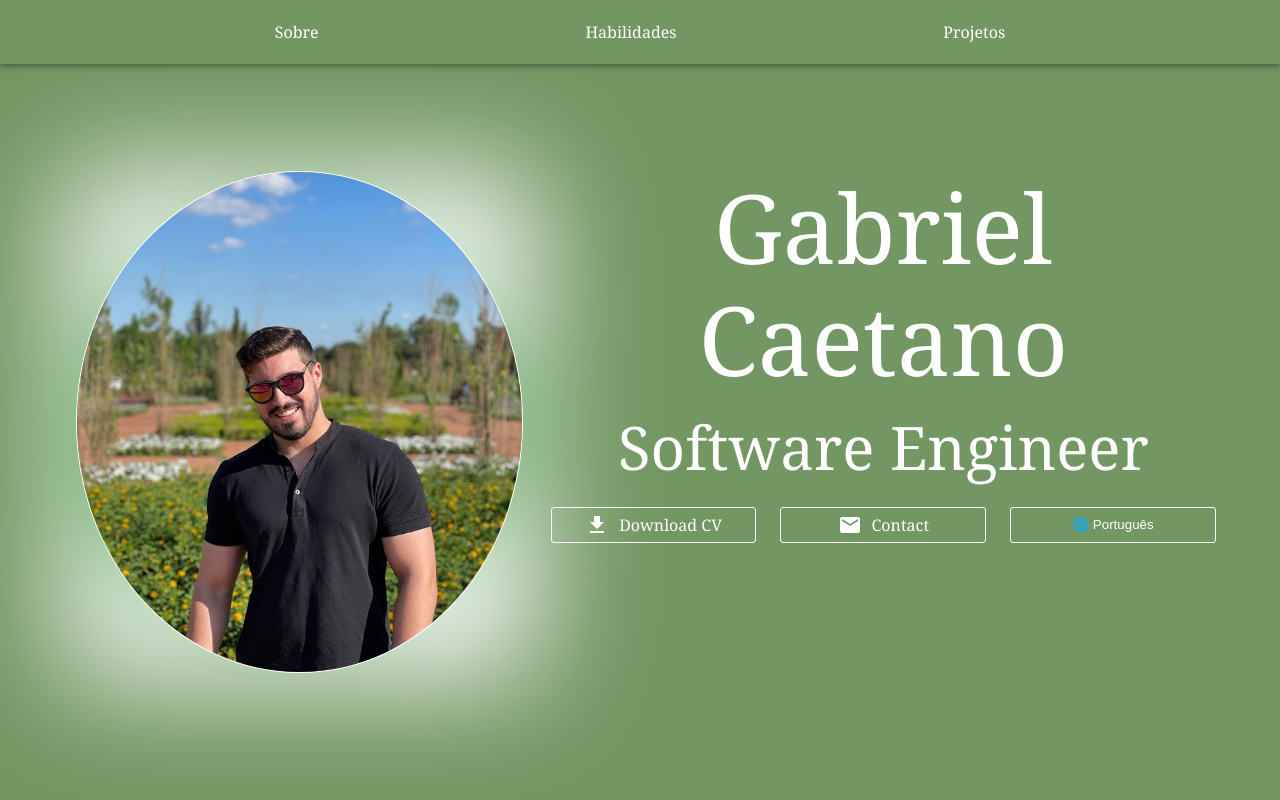
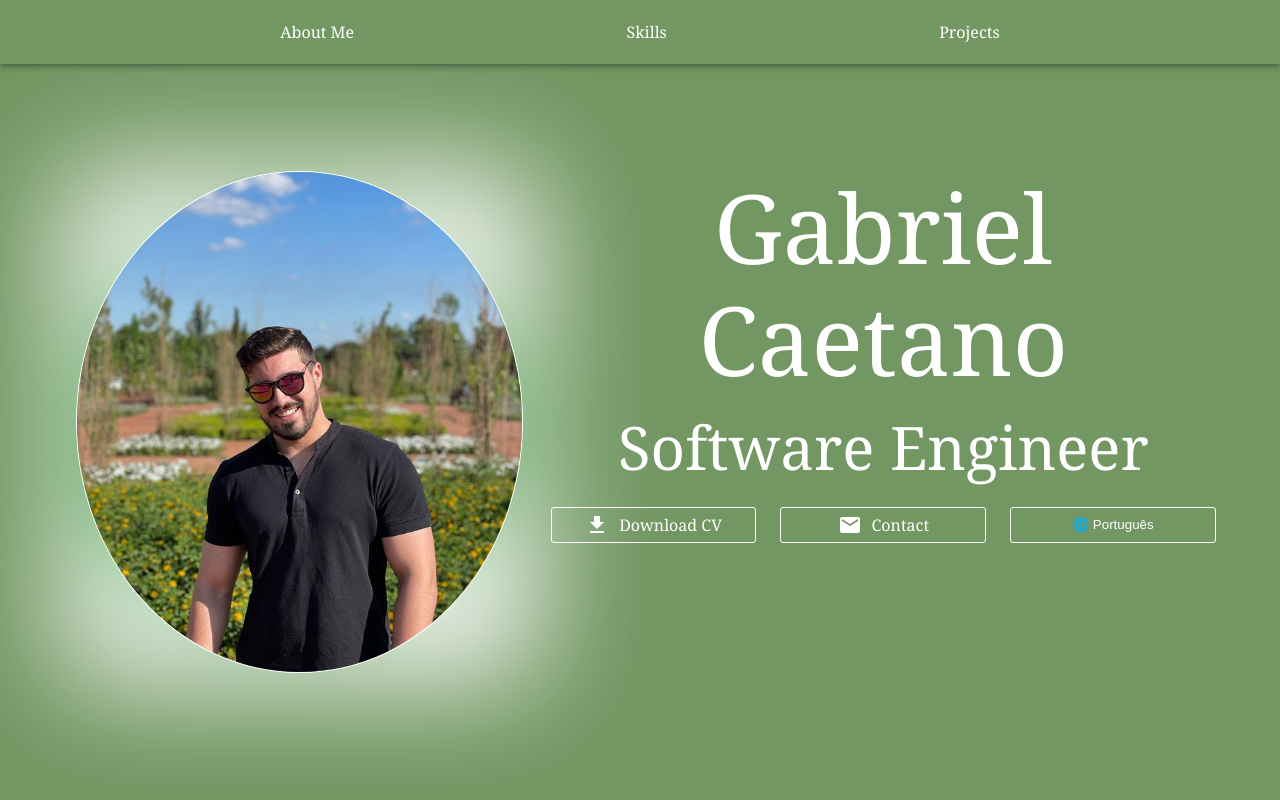
Before and after one commit to GabrielCaetanoo/my-portfolio, a React (Vite) app in the folder my-portfolio/: page / in a window 1280 px wide. Shown: the top 800 px of the page. Built offline with nearby package versions, Linux system fonts and the light colour scheme; no server answers.

Commit message:
translations navbar failed

```diff
--- a/my-portfolio/src/components/StyledButton/NavBar/NavBar.tsx
+++ b/my-portfolio/src/components/StyledButton/NavBar/NavBar.tsx
@@ -5,9 +5,9 @@ interface NavBarProps {
     onSkillsClick: () => void;
     onProjectsClick: () => void;
     translations: {
-        navBarAbout: string; // Alterado
-        navBarSkills: string; // Alterado
-        navBarProjects: string; // Alterado
+        About: string; // Alterado
+        Skills: string; // Alterado
+        Projects: string; // Alterado
     };
 }
 
@@ -20,9 +20,9 @@ const NavBar = ({ onAboutClick, onSkillsClick, onProjectsClick, translations }:
     return (
         <AppBar position="absolute">
             <StyledToolbar>
-                <MenuItem onClick={onAboutClick}>{translations.navBarAbout}</MenuItem>
-                <MenuItem onClick={onSkillsClick}>{translations.navBarSkills}</MenuItem>
-                <MenuItem onClick={onProjectsClick}>{translations.navBarProjects}</MenuItem>
+                <MenuItem onClick={onAboutClick}>{translations.About}</MenuItem>
+                <MenuItem onClick={onSkillsClick}>{translations.Skills}</MenuItem>
+                <MenuItem onClick={onProjectsClick}>{translations.Projects}</MenuItem>
             </StyledToolbar>
         </AppBar>
     );
--- a/my-portfolio/src/pages/Home/Home.tsx
+++ b/my-portfolio/src/pages/Home/Home.tsx
@@ -1,27 +1,32 @@
-import { useRef } from "react";
+import { useRef, useState } from "react";
 import Hero from "./sections/Hero/Hero";
 import NavBar from "../../components/StyledButton/NavBar/NavBar";
+import translationsEN from '../../public/locales/NavBar/en/translation.json';
+import translationsPT from '../../public/locales/NavBar/pt/translation.json';
 
 const Home = () => {
     const aboutRef = useRef<HTMLDivElement>(null);
     const skillsRef = useRef<HTMLDivElement>(null);
     const projectsRef = useRef<HTMLDivElement>(null);
 
+    const [lang, setLang] = useState('en');
+
     const handleScrollTo = (ref: React.RefObject<HTMLDivElement>) => {
         ref.current?.scrollIntoView({ behavior: "smooth" });
     };
 
-    // Objeto de traduções
-    const translations = {
-        navBarAbout: "Sobre",        // Atualizado
-        navBarSkills: "Habilidades",  // Atualizado
-        navBarProjects: "Projetos",   // Atualizado
+    const toggleLanguage = () => {
+        const newLang = lang === 'en' ? 'pt' : 'en';
+        setLang(newLang);
     };
+
+    // Seleciona as traduções com base na linguagem atual
+    const translations = lang === 'en' ? translationsEN : translationsPT;
 
     return (
       <>
         <NavBar
-          translations={translations} // Passando o objeto de traduções atualizado
+          translations={translations} // Passa as traduções diretamente
           onAboutClick={() => handleScrollTo(aboutRef)}
           onSkillsClick={() => handleScrollTo(skillsRef)}
           onProjectsClick={() => handleScrollTo(projectsRef)}
@@ -30,9 +35,11 @@ const Home = () => {
           aboutRef={aboutRef}
           skillsRef={skillsRef}
           projectsRef={projectsRef}
+          toggleLanguage={toggleLanguage}
+          lang={lang}
         />
       </>
     );
-}
+};
 
 export default Home;
--- a/my-portfolio/src/pages/Home/sections/Hero/Hero.tsx
+++ b/my-portfolio/src/pages/Home/sections/Hero/Hero.tsx
@@ -12,13 +12,17 @@ import React from 'react';
 import translationsEN from '../../../../../src/public/locales/en/translation.json'; // Importando traduções em inglês
 import translationsPT from '../../../../../src/public/locales/pt/translation.json'; // Importando traduções em português
 
+
 interface HeroProps {
     aboutRef: RefObject<HTMLDivElement>;
     skillsRef: RefObject<HTMLDivElement>;
     projectsRef: RefObject<HTMLDivElement>;
+    toggleLanguage: () => void;
+    lang: string;
+
 }
 
-const Hero = ({ aboutRef, skillsRef, projectsRef }: HeroProps) => {
+const Hero = ({ aboutRef, skillsRef, projectsRef}: HeroProps) => {
     const [lang, setLang] = React.useState('en');
 
     const toggleLanguage = () => {
--- /dev/null
+++ b/my-portfolio/src/public/locales/NavBar/en/translation.json
@@ -0,0 +1,9 @@
+{
+    "About": "About Me",
+    "Skills": "Skills",
+    "Projects": "Projects",
+    "languageToggle": {
+        "toPortuguese": "Switch to Portuguese",
+        "toEnglish": "Switch to English"
+    }
+}
--- /dev/null
+++ b/my-portfolio/src/public/locales/NavBar/pt/translation.json
@@ -0,0 +1,9 @@
+{
+    "About": "Sobre Mim",
+    "Skills": "Habilidades",
+    "Projects": "Projetos",
+    "languageToggle": {
+        "toPortuguese": "Mudar para Português",
+        "toEnglish": "Mudar para Inglês"
+    }
+}
--- a/my-portfolio/src/public/locales/en/translation.json
+++ b/my-portfolio/src/public/locales/en/translation.json
@@ -21,5 +21,10 @@
             "toEnglish": "English"
 
         }
+    },
+    "navbar": {
+        "About": "About Me",
+        "Skills": "Skills",
+        "Projects": "Projects"
     }
 }
--- a/my-portfolio/src/public/locales/pt/translation.json
+++ b/my-portfolio/src/public/locales/pt/translation.json
@@ -1,8 +1,5 @@
 {
     "hero": {
-        "navBarAbout": "Sobre Mim",
-        "navBarSkills": "Habilidades",
-        "navBarProjects": "Projetos",
         "name": "Gabriel Caetano",
         "title": "Engenheiro de Software",
         "downloadCV": "Baixar CV",
@@ -19,7 +16,11 @@
         "languageToggle": {
             "toPortuguese": "Português",
             "toEnglish": "English"
-
         }
+    },
+    "navbar": {
+        "About": "Sobre Mim",
+        "Skills": "Habilidades",
+        "Projects": "Projetos"
     }
 }
```
